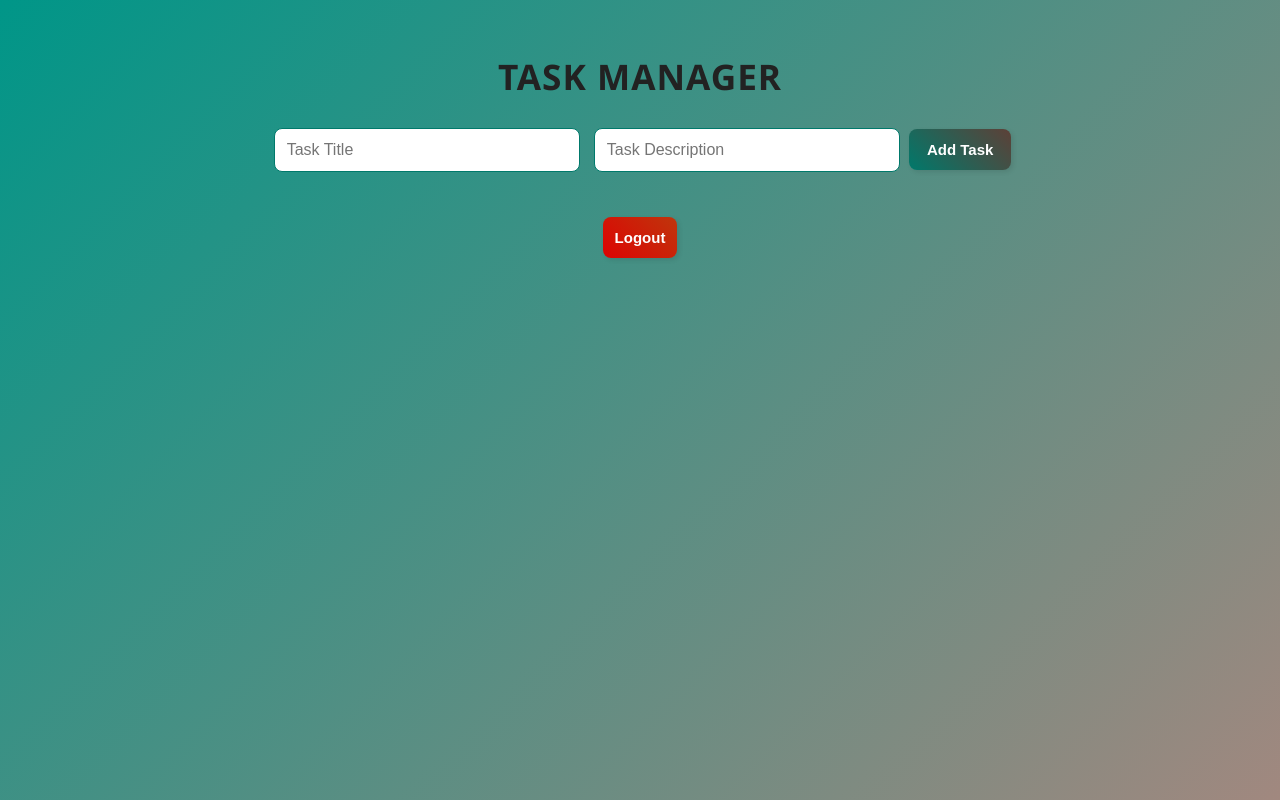
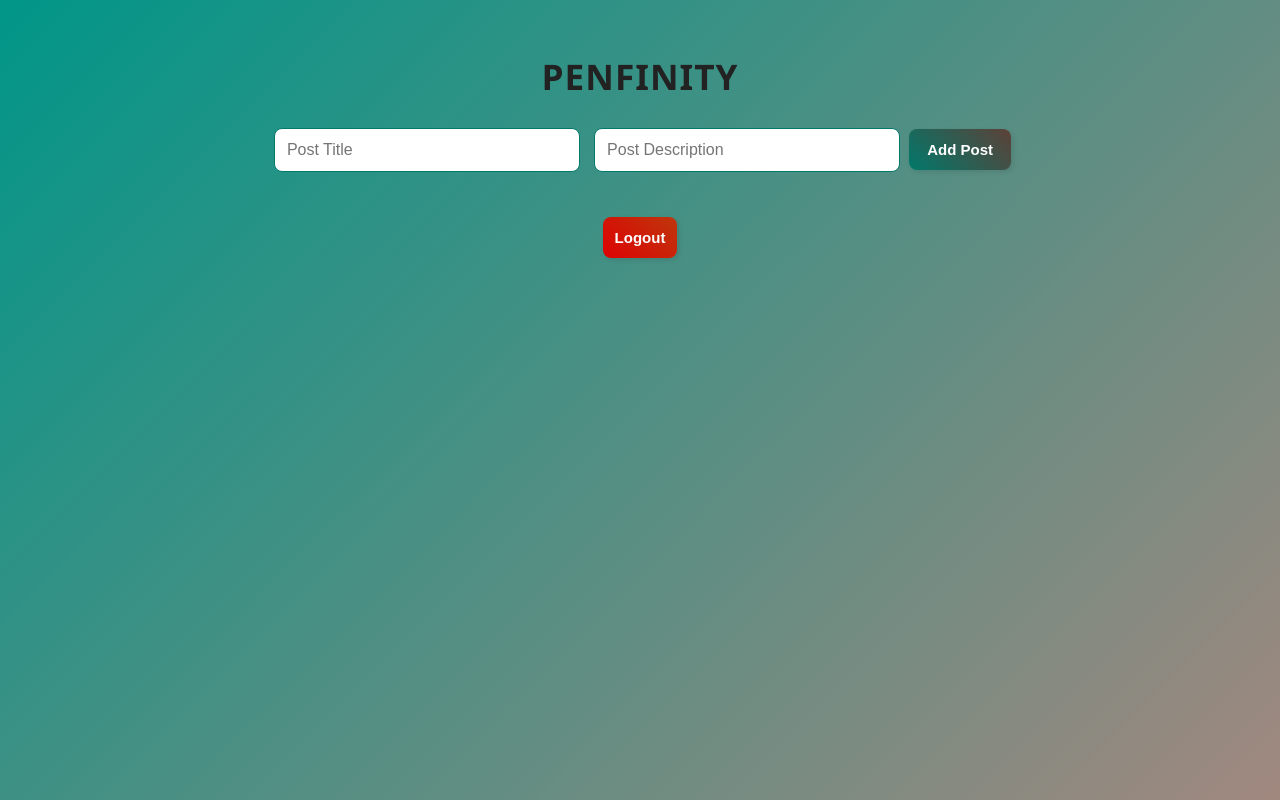
Before and after one commit to togzhan23/nosql-, a website: page public/todo.html in a window 1280 px wide. Drawn offline with Linux system fonts and the light colour scheme; no server answers; sample sign-in values are in the browser's storage.

Commit message:
Update todo.html

```diff
--- a/public/todo.html
+++ b/public/todo.html
@@ -3,18 +3,18 @@
 <head>
     <meta charset="UTF-8">
     <meta name="viewport" content="width=device-width, initial-scale=1.0">
-    <title>Task Manager</title>
+    <title>Blog</title>
     <link rel="stylesheet" href="styles.css">
 </head>
 <body>
 
-    <h1>Task Manager</h1>
+    <h1>Penfinity</h1>
 
     <!-- Форма добавления задачи -->
     <div>
-        <input type="text" id="taskTitle" placeholder="Task Title">
-        <input type="text" id="taskDescription" placeholder="Task Description">
-        <button id="addTaskBtn" onclick="createTask()">Add Task</button>
+        <input type="text" id="taskTitle" placeholder="Post Title">
+        <input type="text" id="taskDescription" placeholder="Post Description">
+        <button id="addTaskBtn" onclick="createTask()">Add Post</button>
     </div>
 
     <!-- Список задач -->
```
